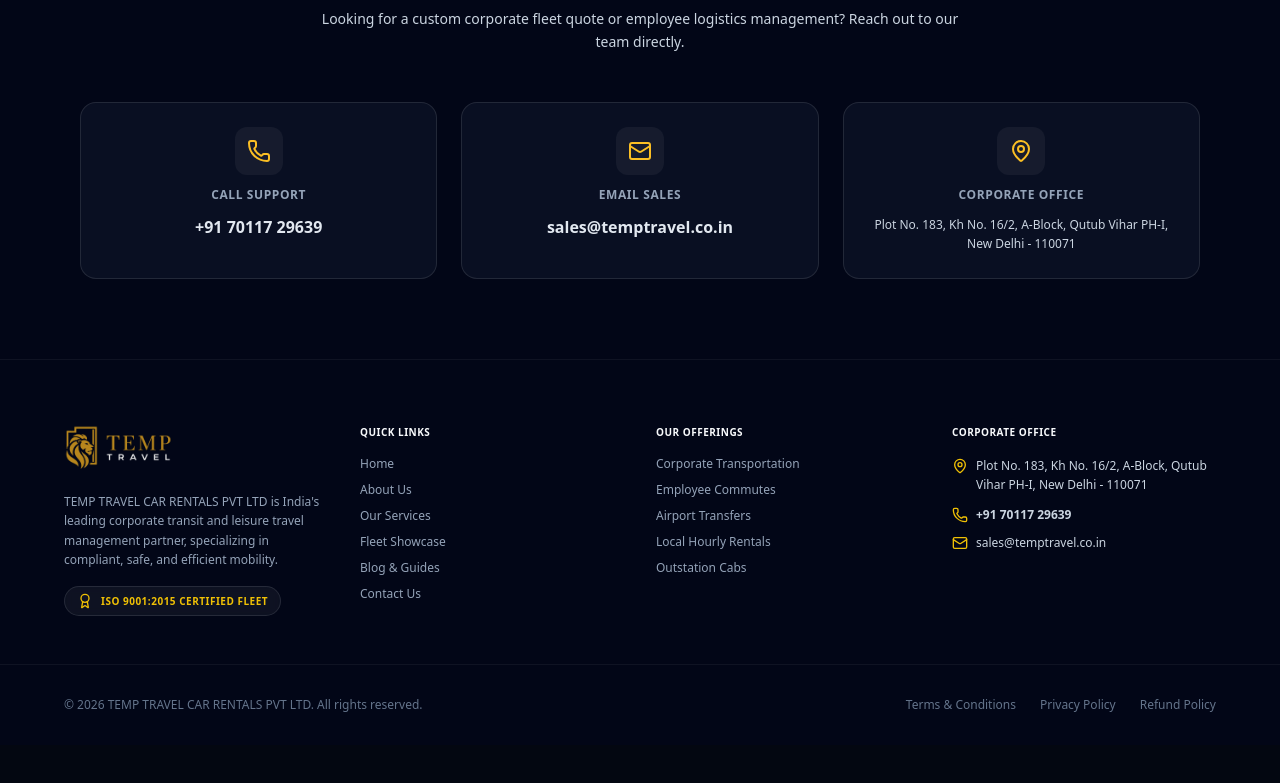
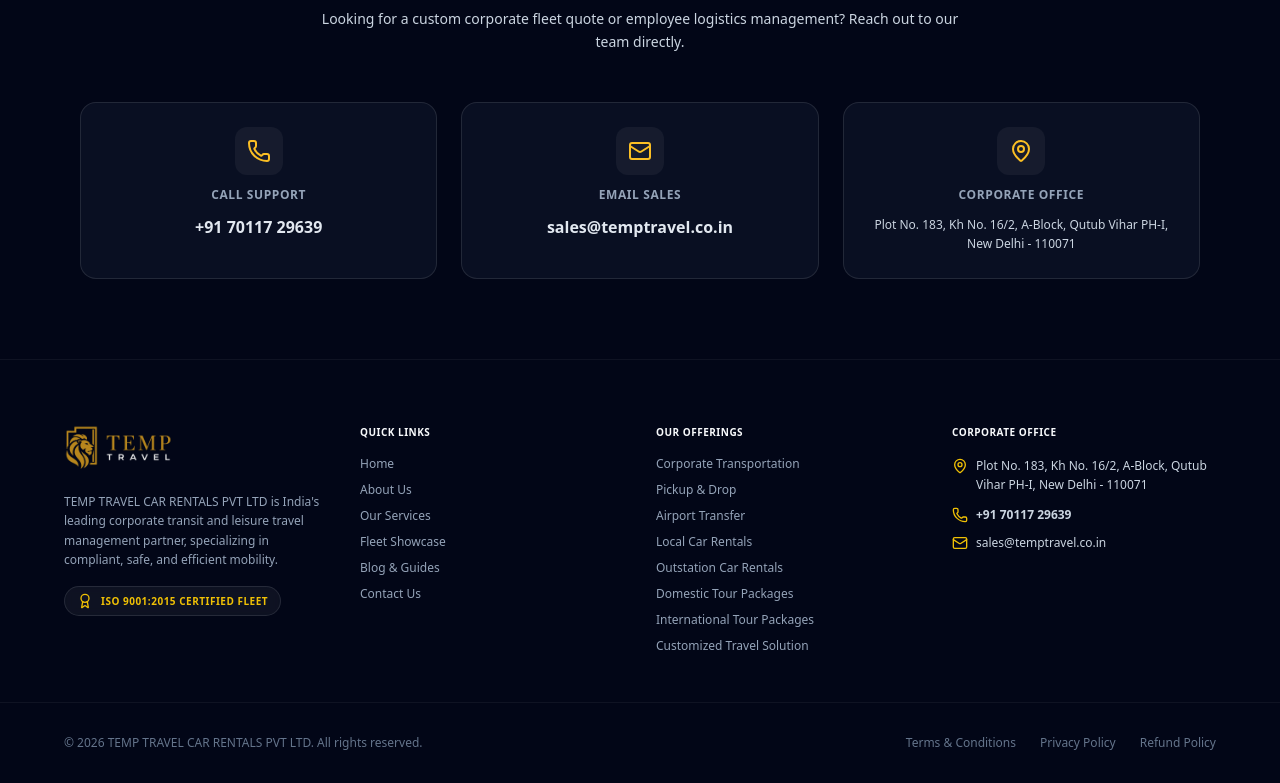
Before and after one commit to Navneetk334/temp-travel-demo, a Next.js app: page / in a window 1280 px wide. Shown: the part 4833-5616 px from the top of the page. Before the commit the page ends 5578 px from the top, so only its background shows below. Built offline with nearby package versions, Linux system fonts and the light colour scheme; no server answers; the database is empty.

Commit message:
feat: add shared footer component with site navigation and contact details

```diff
--- a/components/shared/footer.tsx
+++ b/components/shared/footer.tsx
@@ -66,20 +66,26 @@ export default function Footer() {
               <Link href="/services" className="hover:text-accent transition-colors">Corporate Transportation</Link>
             </li>
             <li>
-              <Link href="/services" className="hover:text-accent transition-colors">Employee Commutes</Link>
+              <Link href="/services" className="hover:text-accent transition-colors">Pickup & Drop</Link>
             </li>
             <li>
-              <Link href="/services" className="hover:text-accent transition-colors">Airport Transfers</Link>
+              <Link href="/services" className="hover:text-accent transition-colors">Airport Transfer</Link>
             </li>
             <li>
-              <Link href="/services" className="hover:text-accent transition-colors">Local Hourly Rentals</Link>
+              <Link href="/services" className="hover:text-accent transition-colors">Local Car Rentals</Link>
             </li>
             <li>
-              <Link href="/services" className="hover:text-accent transition-colors">Outstation Cabs</Link>
+              <Link href="/services" className="hover:text-accent transition-colors">Outstation Car Rentals</Link>
             </li>
-            {/* <li>
-              <Link href="/services" className="hover:text-accent transition-colors">Custom Holiday Packages</Link>
-            </li> */}
+            <li>
+              <Link href="/services" className="hover:text-accent transition-colors">Domestic Tour Packages</Link>
+            </li>
+            <li>
+              <Link href="/services" className="hover:text-accent transition-colors">International Tour Packages</Link>
+            </li>
+            <li>
+              <Link href="/services" className="hover:text-accent transition-colors">Customized Travel Solution</Link>
+            </li>
           </ul>
         </div>
 
```
